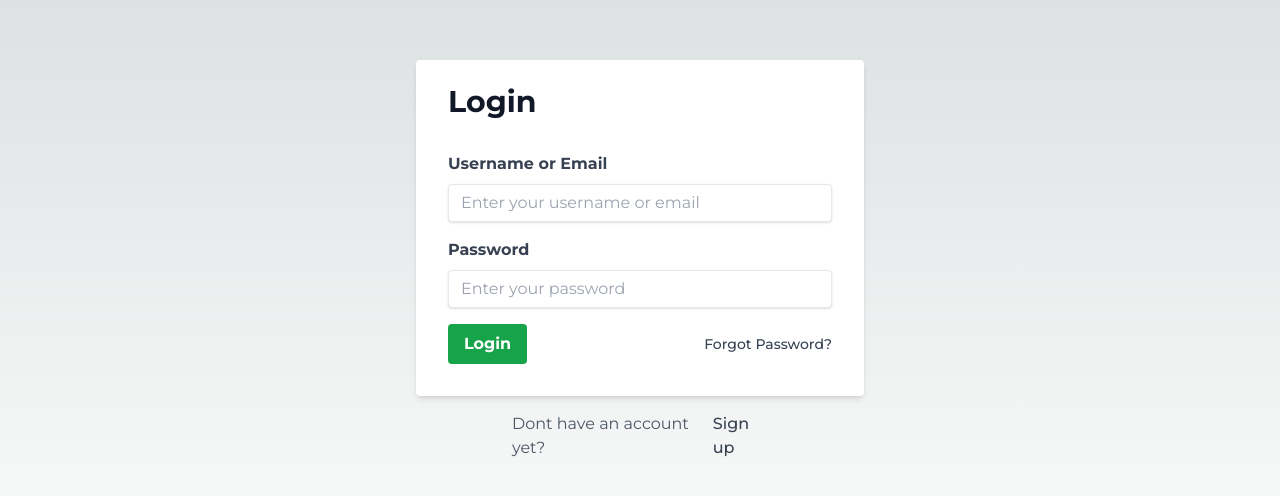
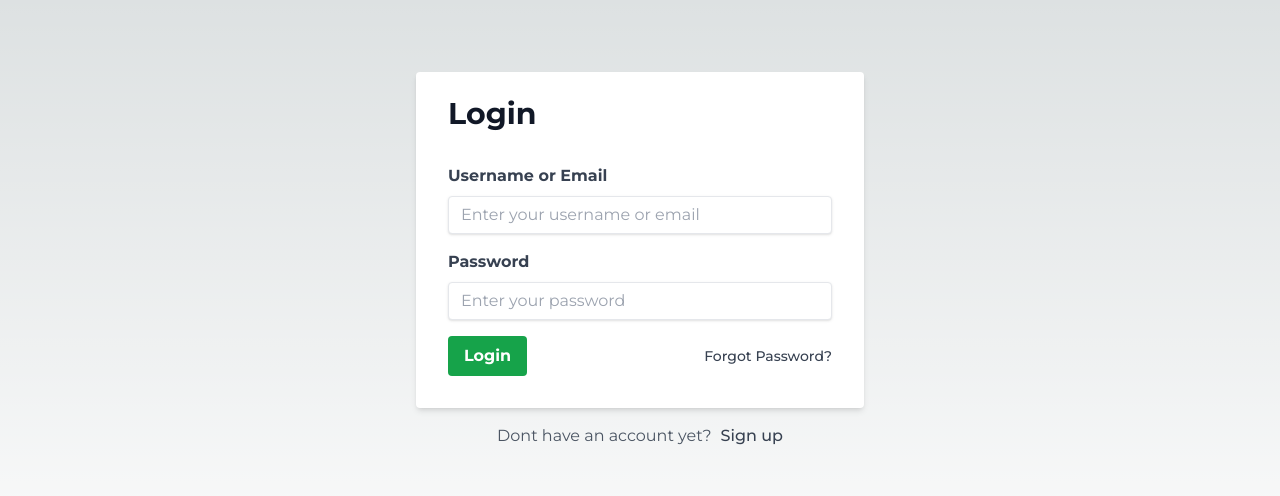
Before and after one commit to RPL02MKM/RPL02MKM-TIK204-2023-B-SiBiSa-Frontend, a Next.js app: page /login in a window 1280 px wide. Shown: the part 140-636 px from the top of the page. Built offline with nearby package versions, Linux system fonts and the light colour scheme.

Commit message:
Memperbaiki halaman login

```diff
--- a/src/pages/login.js
+++ b/src/pages/login.js
@@ -1,10 +1,10 @@
-import Head from "next/head";
-import { useState } from "react";
-import Link from "next/link";
+import Head from 'next/head';
+import { useState } from 'react';
+import Link from 'next/link';
 
 export default function Login() {
-  const [username, setUsername] = useState("");
-  const [password, setPassword] = useState("");
+  const [username, setUsername] = useState('');
+  const [password, setPassword] = useState('');
 
   const handleUsernameChange = (event) => {
     setUsername(event.target.value);
@@ -77,8 +77,8 @@ export default function Login() {
           </div>
         </form>
         <div className="flex item-center justify-evenly mx-20 mt-4">
-          <span className="text-gray-600 ml-4">Dont have an account yet?</span>
-          <Link href="/signup" className="mr-4">
+          <span className="text-gray-600">Dont have an account yet?</span>
+          <Link href="/signup">
             <p className="text-gray-700 hover:text-green-600 font-medium ml-2">
               Sign up
             </p>
```
